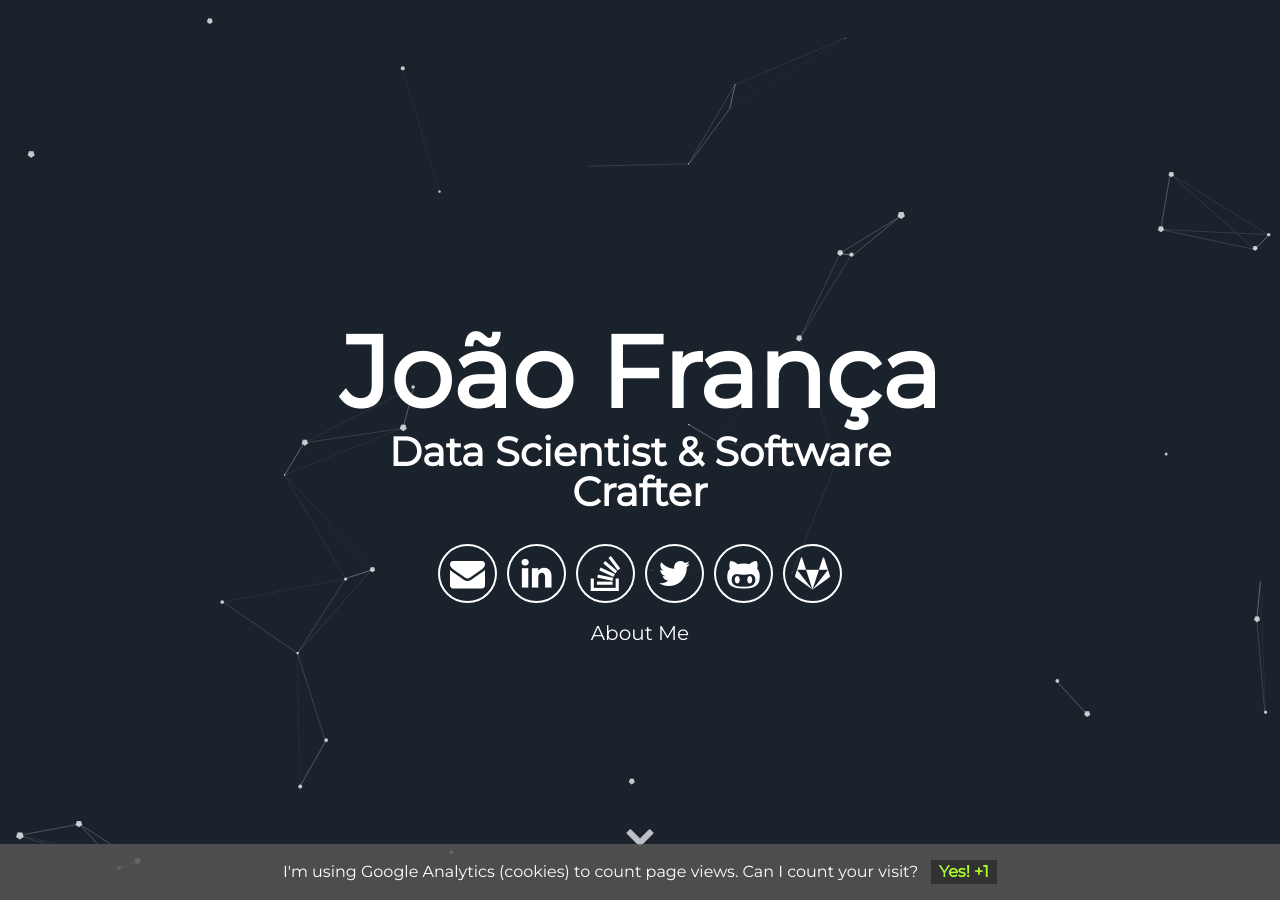
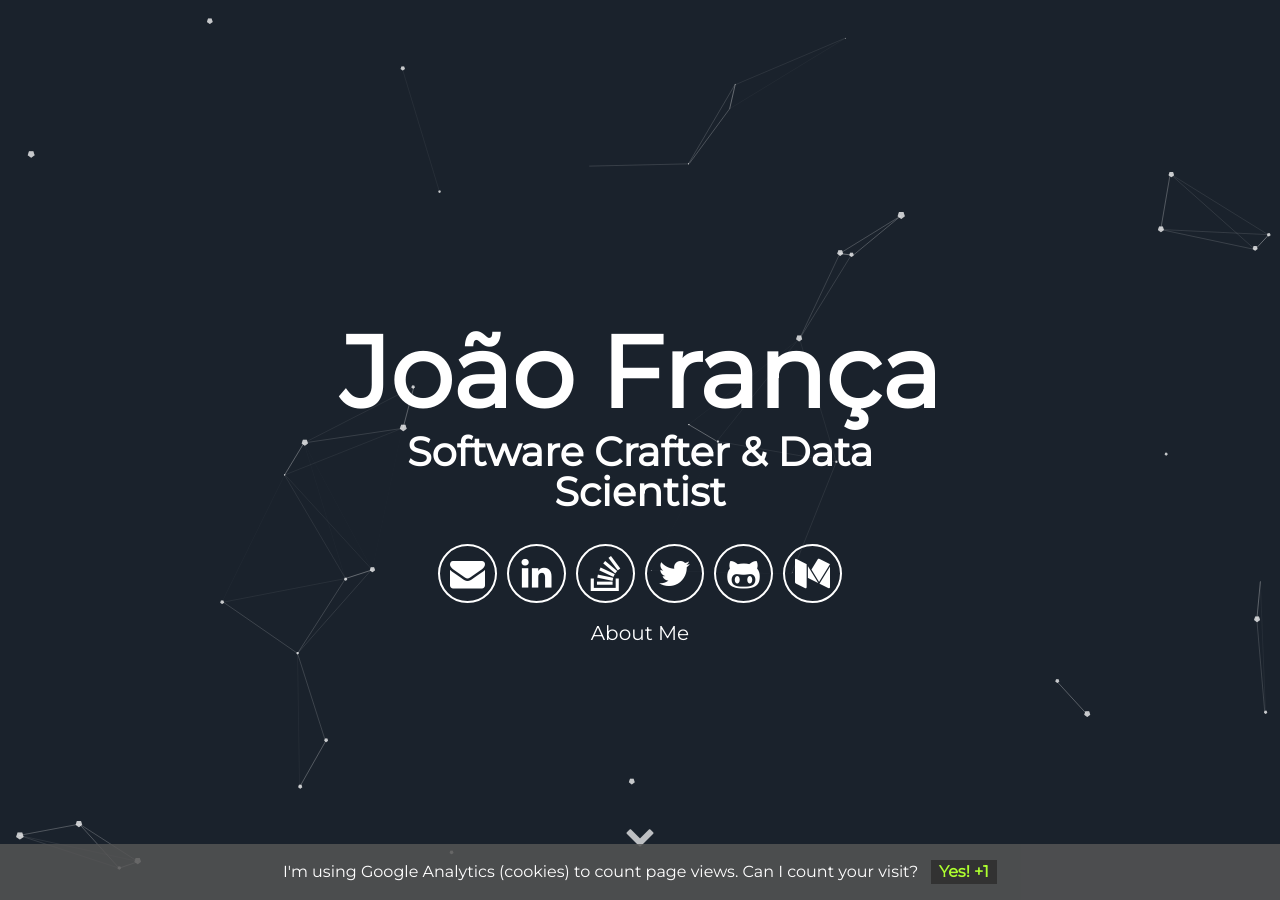
Before and after one commit to joaofranca/joaofranca.github.io, a Jekyll site: the page built from index.html, in a window 1280 px wide and 900 px high. Built offline with Jekyll 4.4.1, drawn with Linux system fonts in a browser that asks for light colours; some of the changed text lies outside the part shown.

Commit message:
About section is now more clear. Added link to medium account.

```diff
--- a/_config.yml
+++ b/_config.yml
@@ -6,7 +6,7 @@
 
 # User settings
 username: João França
-user_title: Data Scientist & Software Crafter
+user_title: Software Crafter & Data Scientist
 
 
 # Google-analytics
--- a/_includes/about.html
+++ b/_includes/about.html
@@ -1,15 +1,19 @@
 <div>
   <div class="user-details">
     <h1> About Me </h1>
-    <p>
+    <p style="font-style: italic;">
       Hello there and welcome to my little corner!
     </p>
     <p style="text-align: justify;">
-      I'm a Data Scientist with a Software Engineering background (and MSc degree in AI and Databases) who has been working on fascinating projects around the world.
+      I'm a software crafter with a hybrid background in Software Engineering and Data Science (MSc degree in AI and Databases) who has been working on fascinating projects around the world.
       If this sounds interesting do check <a style="text-decoration: none;" href="https://www.linkedin.com/in/joaofranca/" target="_blank">my work journey on LinkedIn</a>, I try to keep it up to date.
+    </p>
+    <p style="text-align: justify;">
       At the moment, you can find me at <a style="text-decoration: none;" href="https://www.talkdesk.com/" target="_blank">Talkdesk</a> (R&D <a style="text-decoration: none;" href="https://talkdesk.com/tdx" target="_blank">TDX innovation lab</a>)
       as Engineering / Data Science Manager,
       taking part in a <a style="text-decoration: none;" href="https://www.talkdesk.com/call-center-software/wem/workforce-management-wfm/" target="_blank">not so secret amazing project</a>.
+    </p>
+    <p style="text-align: justify;">
       Bellow you can find my areas of interest and expertise.
     </p>
   </div>
@@ -17,7 +21,6 @@
     <div class="tech" style="width: 100%;">
       <h2>Data Science</h2>
       <i class="devicon-python-plain colored"></i>
-      <img alt="R" src="{{ "/assets/img/r.svg" | prepend: site.baseurl }}" width="75px" height="75px" />
       <img alt="Jupyter" src="{{ "/assets/img/jupyter-logo.svg" | prepend: site.baseurl }}" width="75px" height="75px" />
       <img alt="Tensorflow" src="{{ "/assets/img/tensorflow_logo.png" | prepend: site.baseurl }}" width="75px" height="75px" />
       <img alt="SciPy" src="{{ "/assets/img/scipy-logo-300.png" | prepend: site.baseurl }}" width="75px" height="75px" />
--- a/_includes/header.html
+++ b/_includes/header.html
@@ -11,7 +11,7 @@
         <a aria-label="My StackOverflow" target="_blank" href="https://stackoverflow.com/users/633958/joao"><i class="icon fa fa-stack-overflow" aria-hidden="true"></i></a>
         <a aria-label="My Twitter" target="_blank" href="https://twitter.com/jpafranca"><i class="icon fa fa-twitter" aria-hidden="true"></i></a>
         <a aria-label="My Github" target="_blank" href="https://github.com/joaofranca/"><i class="icon fa fa-github-alt" aria-hidden="true"></i></a>
-        <a aria-label="My Gitlab" target="_blank" href="https://gitlab.com/franca/"><i class="icon fa fa-gitlab" aria-hidden="true"></i></a>
+        <a aria-label="My Medium" target="_blank" href="https://medium.com/@jpafranca"><i class="icon fa fa-medium" aria-hidden="true"></i></a>
 
       </div>
       <div class="header-links">
```
